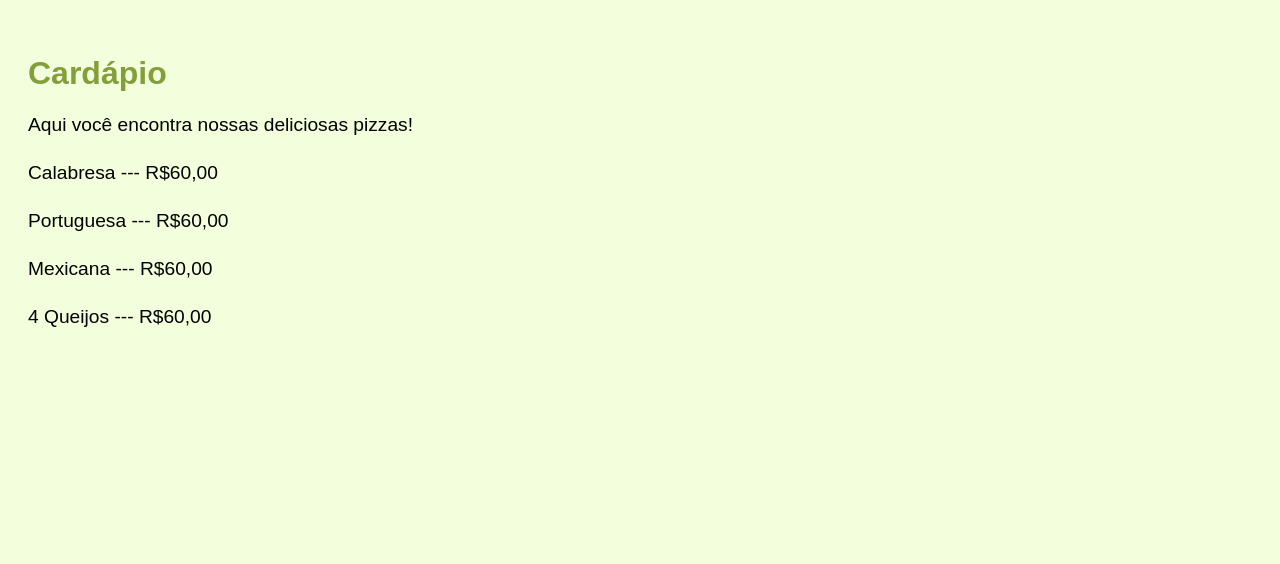
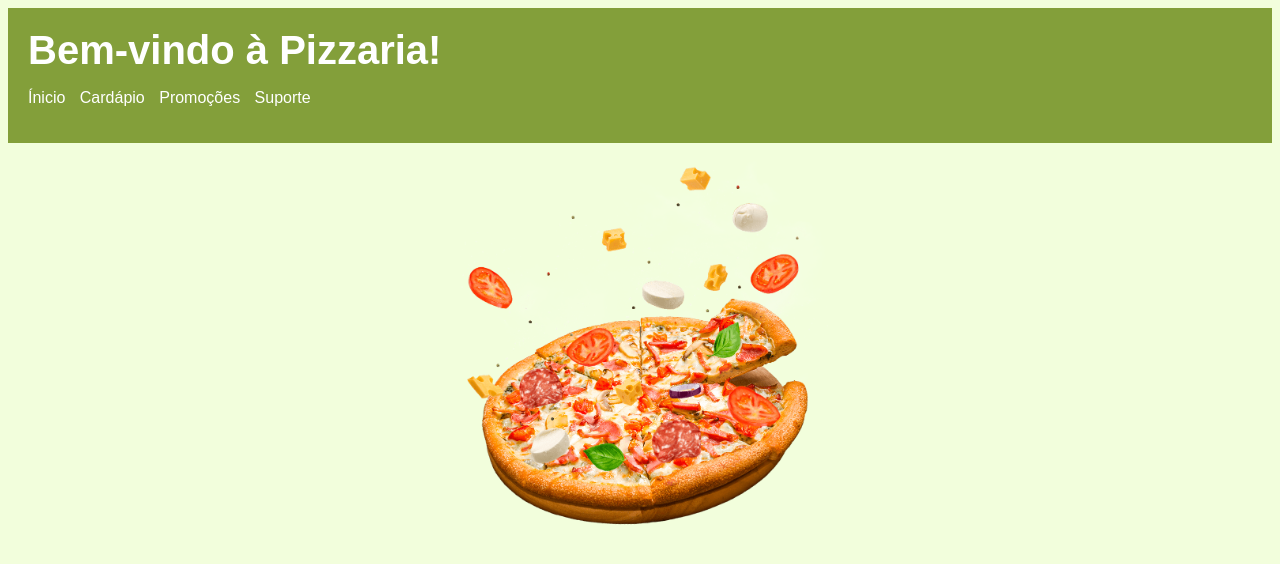
Before and after one commit to AndreLuizGimenez/Avaliacao-de-Front-end, a plain HTML site: page Cardapio.html in a window 1280 px wide. Drawn offline with Linux system fonts and the light colour scheme.

Commit message:
Cardapio.html

```diff
--- a/Cardapio.html
+++ b/Cardapio.html
@@ -3,19 +3,21 @@
 <head>
     <meta charset="UTF-8">
     <meta name="viewport" content="width=device-width, initial-scale=1.0">
-    <title>Cardapio</title>
+    <title>Pizzaria</title>
     <link rel="stylesheet" href="Prova.css">
 </head>
 <body>
-    <main>
-        <section id="cardapio">
-            <h2>Cardápio</h2>
-            <p>Aqui você encontra nossas deliciosas pizzas!</p>
-            <p>Calabresa --- R$60,00</p>
-            <p>Portuguesa --- R$60,00</p>
-            <p>Mexicana --- R$60,00</p>
-            <p>4 Queijos --- R$60,00</p>
-        </section>
-    </main>
+    <header>
+        <h1>Bem-vindo à Pizzaria!</h1>
+        <nav>
+            <ul>
+                <li><a href="prova.html">Ínicio</a></li>
+                <li><a href="Cardapio.html">Cardápio</a></li>
+                <li><a href="Promoções.html">Promoções</a></li>
+                <li><a href="Suporte.html">Suporte</a></li>
+            </ul>
+        </nav>
+    </header>
+    <img class="pizza" src="pizza.png" alt="Pizza">
 </body>
 </html>
```
